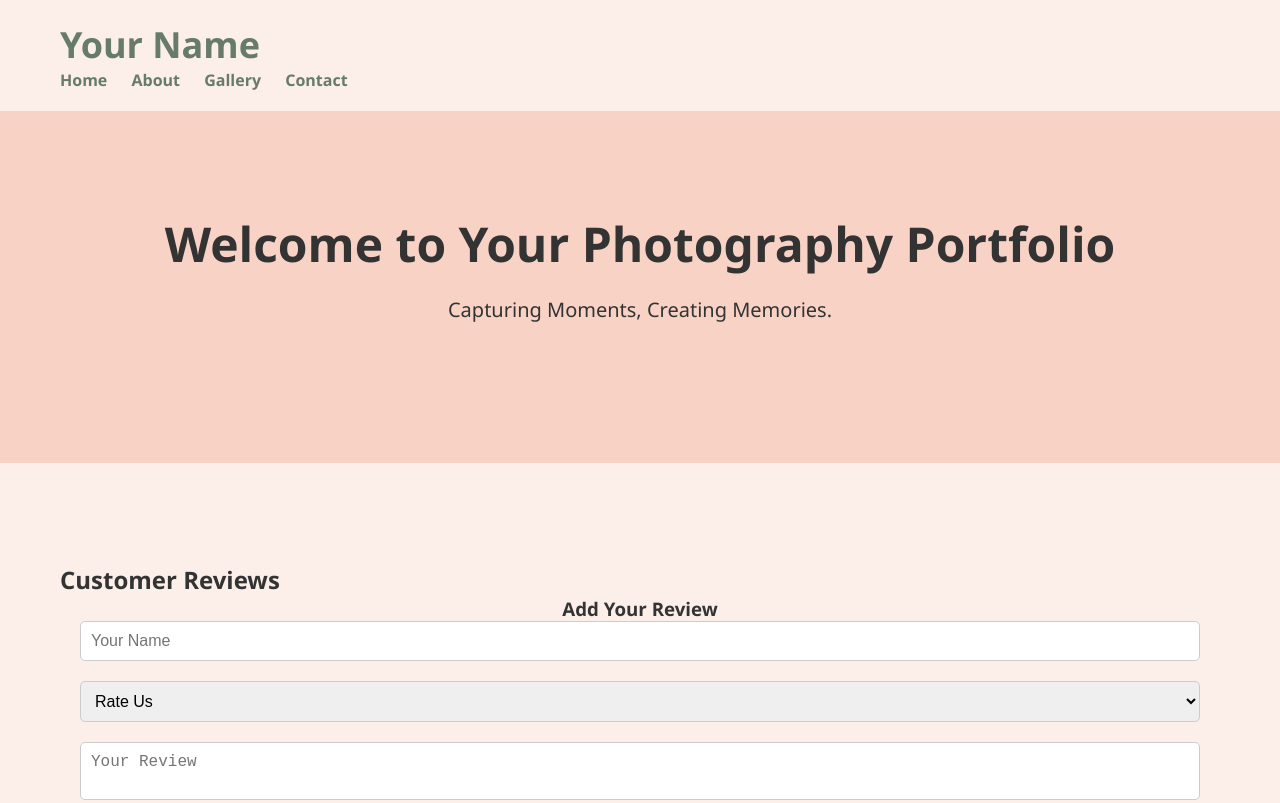
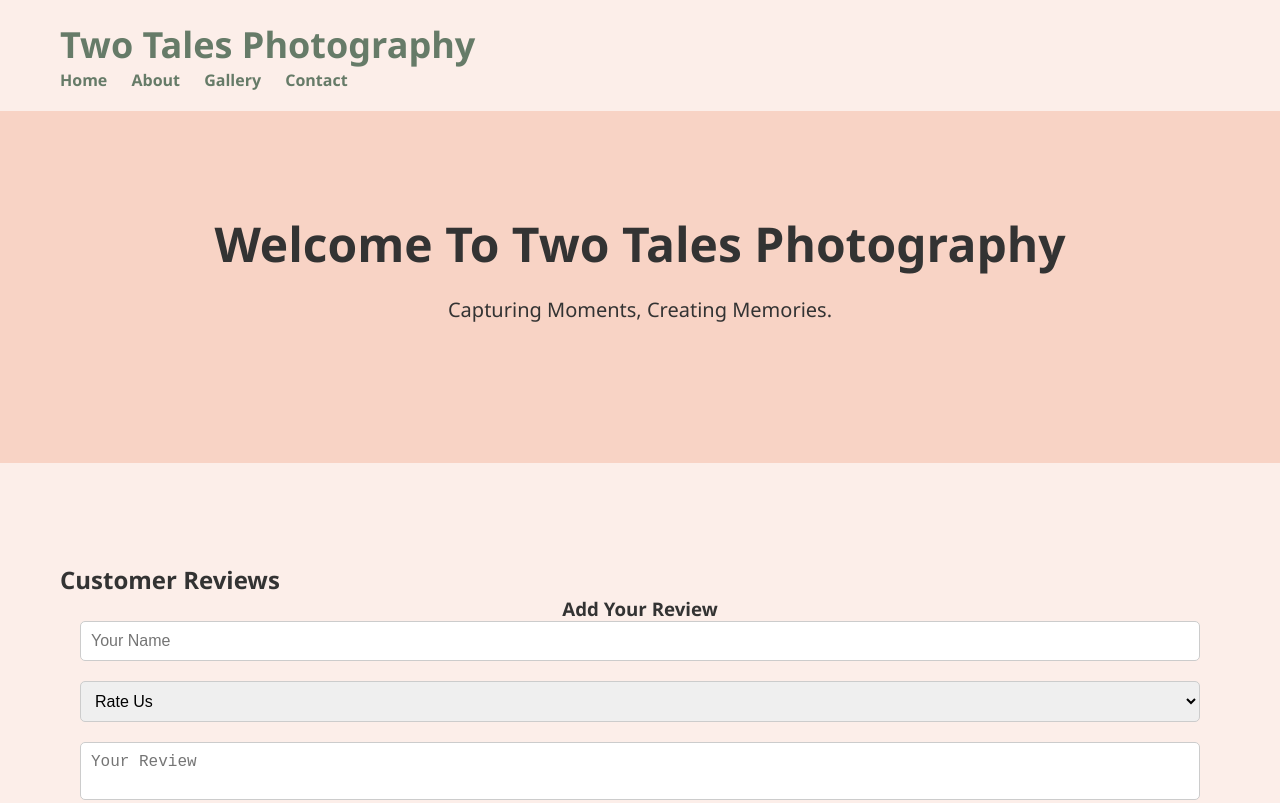
Before and after one commit to TwoTalesPhotography/portfolio, a plain HTML site: page index.html in a window 1280 px wide. Shown: the top 803 px of the page. Drawn offline with Linux system fonts and the light colour scheme.

Commit message:
Update index.html

```diff
--- a/index.html
+++ b/index.html
@@ -3,13 +3,13 @@
 <head>
     <meta charset="UTF-8">
     <meta name="viewport" content="width=device-width, initial-scale=1.0">
-    <title>TwoTales Home</title>
+    <title>TwoTales</title>
     <link rel="stylesheet" href="styles.css">
 </head>
 <body>
     <header class="header">
         <div class="container">
-            <h1 class="logo">Your Name</h1>
+            <h1 class="logo">Two Tales Photography</h1>
             <nav class="nav">
                 <ul>
                     <li><a href="index.html">Home</a></li>
@@ -23,7 +23,7 @@
 
     <section class="hero">
         <div class="container">
-            <h2>Welcome to Your Photography Portfolio</h2>
+            <h2>Welcome To Two Tales Photography</h2>
             <p class="hero-text">Capturing Moments, Creating Memories.</p>
         </div>
     </section>
```
